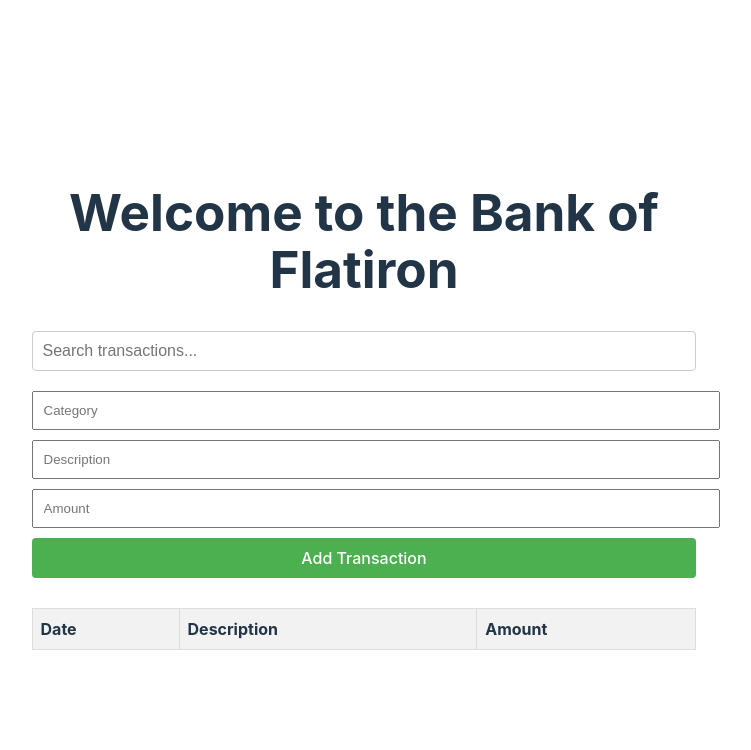
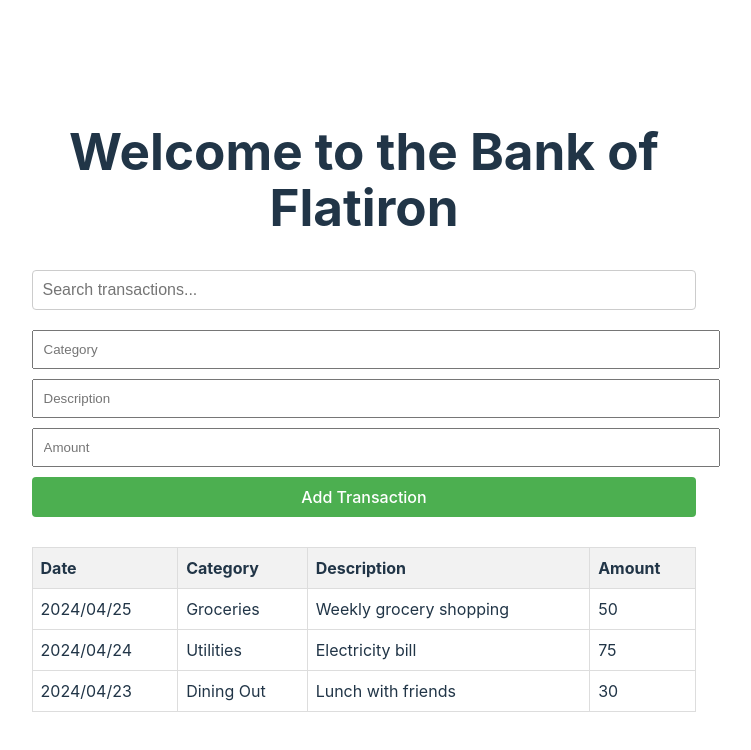
Before and after one commit to FambaCherop/Bank-of-Flatiron, a React (Vite) app: page / in a window 1280 px wide. Shown: the top 750 px of the page, without its empty margins (276-1027 px from the left). Built offline with nearby package versions, Linux system fonts and the light colour scheme.

Commit message:
third commit

```diff
--- a/src/App.jsx
+++ b/src/App.jsx
@@ -1,21 +1,40 @@
-
-
+// App.js
 import React, { useState } from 'react';
 import Form from './components/Form';
 import Table from './components/Table';
 import SearchBar from './components/SearchBar';
-
-
-
 import './App.css';
 
 function App() {
   const [transactions, setTransactions] = useState([]);
   const [searchTerm, setSearchTerm] = useState('');
+  const sampleTransactions = [
+    {
+      date: "2024/04/25",
+      category: "Groceries",
+      description: "Weekly grocery shopping",
+      amount: 50.00
+    },
+    {
+      date: "2024/04/24",
+      category: "Utilities",
+      description: "Electricity bill",
+      amount: 75.00
+    },
+    {
+      date: "2024/04/23",
+      category: "Dining Out",
+      description: "Lunch with friends",
+      amount: 30.00
+    }
+  ];
 
   const addTransaction = (newTransaction) => {
     setTransactions([...transactions, newTransaction]);
   };
+
+  // Concatenate sampleTransactions with transactions
+  const allTransactions = [...sampleTransactions, ...transactions];
 
   return (
     <div className="container">
@@ -25,8 +44,8 @@ function App() {
       <div className="content">
         <SearchBar searchTerm={searchTerm} setSearchTerm={setSearchTerm} />
         <Form addTransaction={addTransaction} />
-        <Table transactions={transactions} searchTerm={searchTerm} />
-
+        {/* Pass the concatenated array to the Table component */}
+        <Table transactions={allTransactions} searchTerm={searchTerm} />
       </div>
     </div>
   );
--- a/src/components/Form.jsx
+++ b/src/components/Form.jsx
@@ -12,6 +12,7 @@ const Form = ({ addTransaction }) => {
 
     const newTransaction = {
       date: new Date().toLocaleDateString(),
+      category, // Include the category value in the newTransaction object
       description,
       amount,
     };
--- a/src/components/Table.jsx
+++ b/src/components/Table.jsx
@@ -1,5 +1,4 @@
-
-
+// Table.js
 import React from 'react';
 import './Table.css';
 
@@ -14,6 +13,7 @@ const Table = ({ transactions, searchTerm }) => {
         <thead>
           <tr>
             <th>Date</th>
+            <th>Category</th>
             <th>Description</th>
             <th>Amount</th>
           </tr>
@@ -22,6 +22,7 @@ const Table = ({ transactions, searchTerm }) => {
           {filteredTransactions.map((transaction, index) => (
             <tr key={index}>
               <td>{transaction.date}</td>
+              <td>{transaction.category}</td> {/* Display the category value */}
               <td>{transaction.description}</td>
               <td>{transaction.amount}</td>
             </tr>
```
